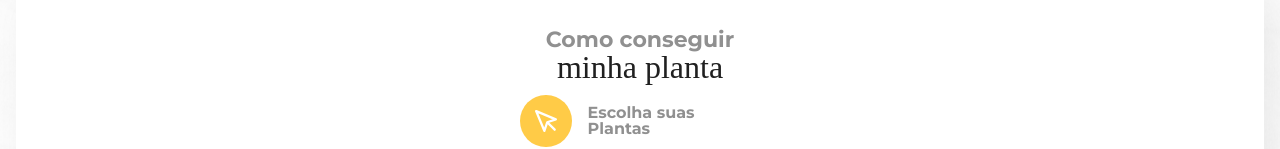
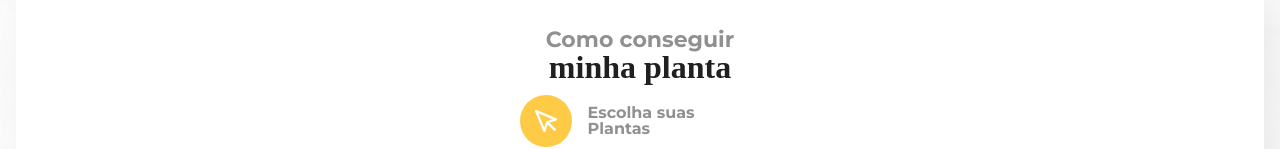
Before and after one commit to Phdmr/TestesFIGMA, a plain HTML site: page index.html in a window 1280 px wide. Shown: the part 192-341 px from the top of the page. Drawn offline with Linux system fonts and the light colour scheme; a web font is replaced by a local one.

Commit message:
Revisão do código

```diff
--- a/assets/css/base/base.css
+++ b/assets/css/base/base.css
@@ -23,7 +23,7 @@ body {
     font-family: var(--familia-titulo-destaque);
     color: var(--preto);
     font-size: var(--tamanho-titulo-destaque);
-    font-weight: var(--peso-titulo-destaque0);
+    font-weight: var(--peso-titulo-destaque);
 
     display: block;
 
```
